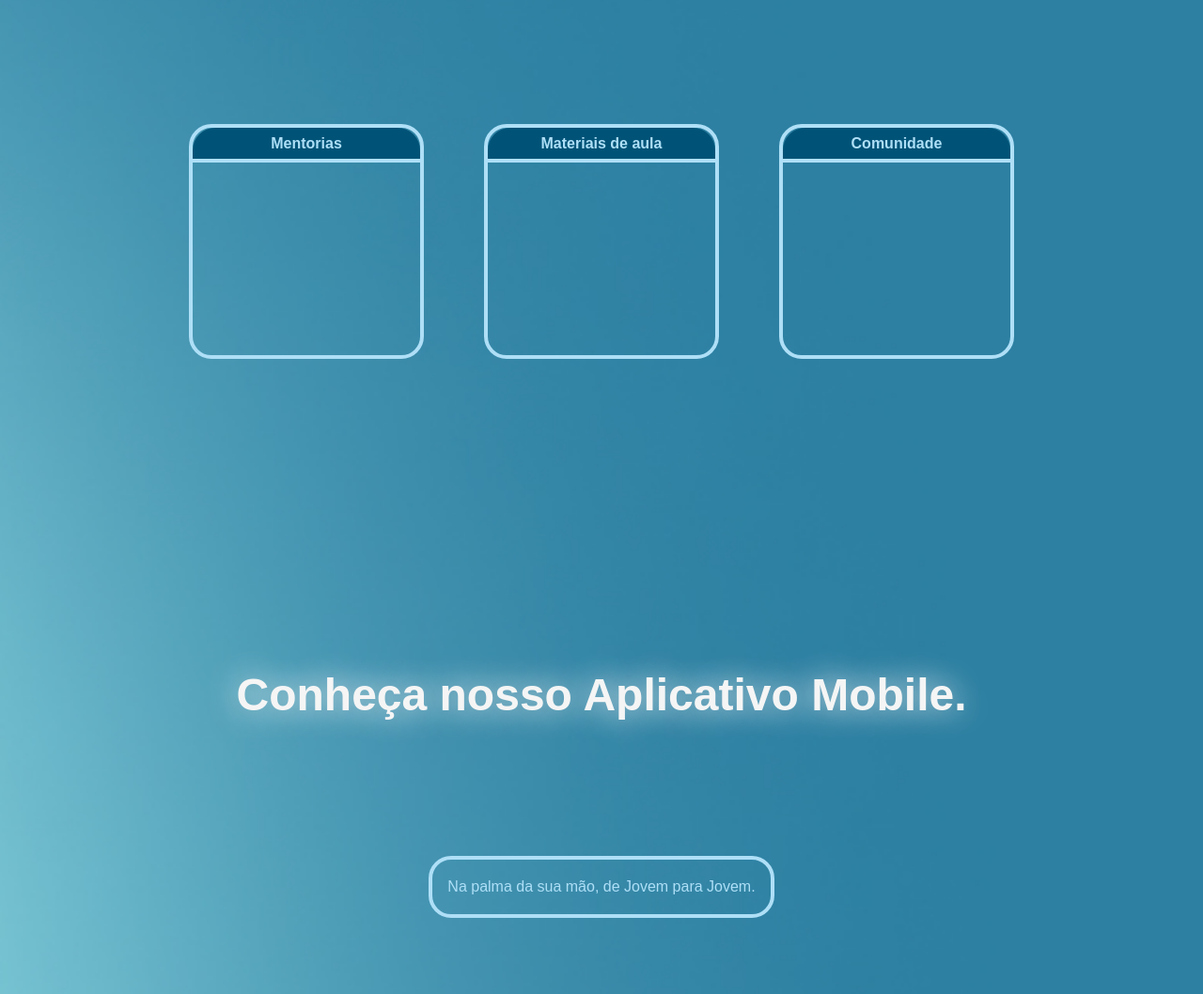
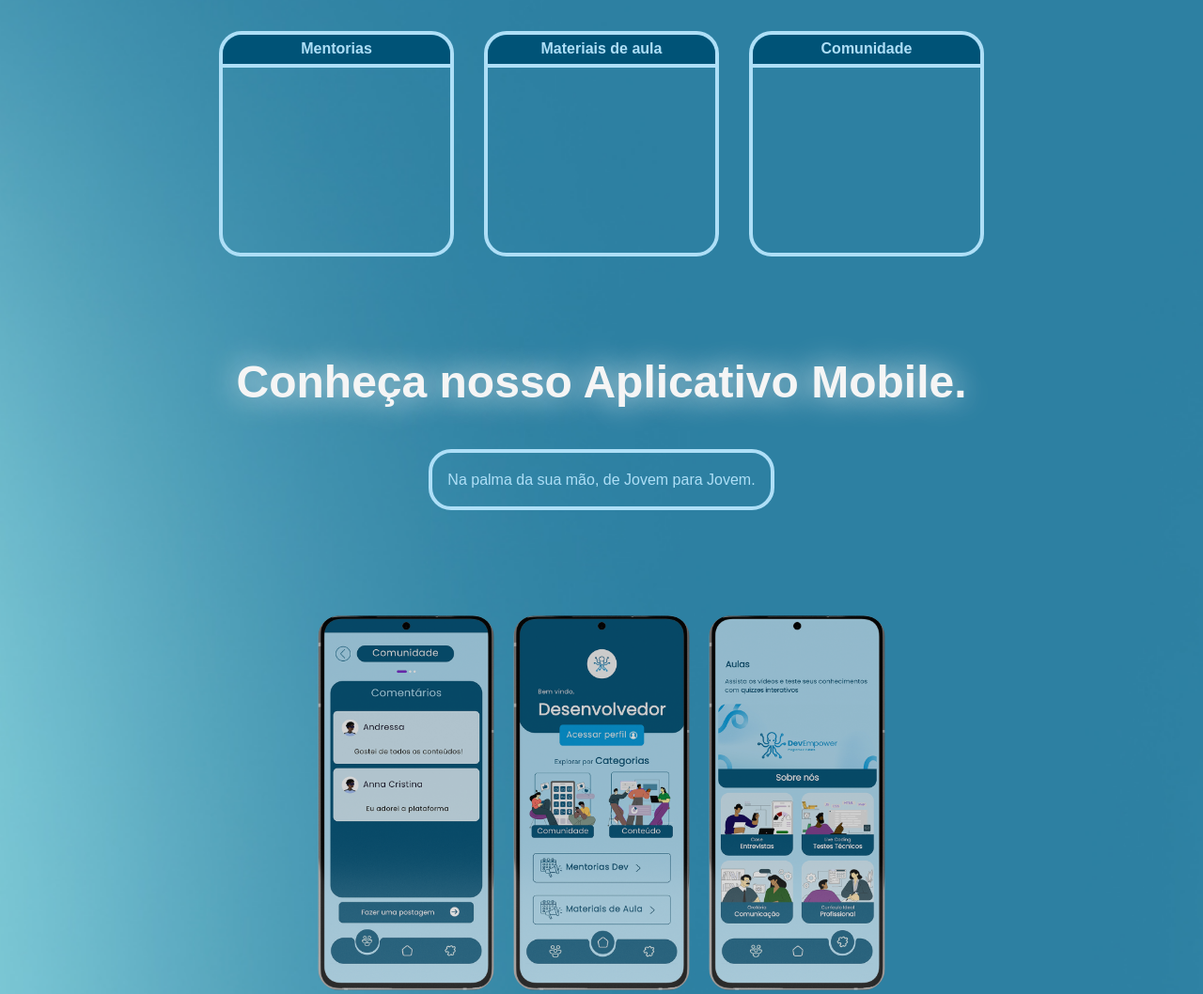
Before and after one commit to DevEmpowerDemoDay/LandingPage, a plain HTML site: page index.html in a window 1280 px wide. Shown: the part 1740-2798 px from the top of the page at 94% size. Drawn offline with nearby package versions, Linux system fonts and the light colour scheme.

Commit message:
minor changes

```diff
--- a/index.html
+++ b/index.html
@@ -31,7 +31,7 @@
     </section>
     <section class="ending_page">
         <div class="ending_page_content" style="display: flex; flex-direction: column">
-            <h1 style="margin-top: 2rem;">O que oferecemos?</h1>
+            <h1 style="">O que oferecemos?</h1>
             <div class="offers_container">
                 <div>
                     <div class="offer_title">Mentorias</div>
--- a/index.js
+++ b/index.js
@@ -3,7 +3,7 @@
 const mockups = document.querySelectorAll(".mockup_cellphone");
 
 mockups.forEach(mockup => {
-    mockup.addEventListener("click", (event) => {
+    mockup.addEventListener("mouseover", (event) => {
         // Remove a classe 'active' de todos os elementos
         mockups.forEach(item => item.classList.remove("active"));
         // Adiciona a classe 'active' ao elemento clicado
--- a/style.css
+++ b/style.css
@@ -129,9 +129,13 @@ section {
     background-size: cover;
 }
 
+.ending_page_content {
+    display: flex;
+    gap: 6rem;
+}
+
 .ending_page h1 {
     font-size: 3rem;
-    margin-bottom: 15%;
     font-family: var(--poppins);
 }
 
@@ -139,14 +143,13 @@ section {
     display: flex;
     flex-wrap: no-wrap;
     justify-content: center;
-    gap: 4rem;
-    margin-top: 2rem;
+    gap: 2rem;
 }
 
 .offers_container > div {
     flex-basis: calc(33.333% - 1rem);
     min-width: 250px;
-    height: 250px;
+    height: 15rem;
     width: 100%;
     background-color: transparent;
     border: var(--uranium-blue) 4px solid;
@@ -165,8 +168,8 @@ section {
     align-items: center;
     color: var(--uranium-blue);
     justify-content: center;
-    border-top-left-radius: 1.5rem;
-    border-top-right-radius: 1.5rem;
+    border-top-left-radius: 1.3rem;
+    border-top-right-radius: 1.3rem;
     background-color: var(--indigo-dye);
     border-bottom: 4px solid var(--uranium-blue);
 }
@@ -178,10 +181,14 @@ section {
     background-size: cover;
 }
 
+.mockup_page_content {
+    display: flex;
+    gap: 2rem;
+}
+
 .mockup_page_content h1 {
     color: var(--white-smoke);
     font-size: 3rem;
-    margin-top: 20rem;
     text-shadow: 0px 0px 2rem var(--white-smoke);
 
 }
@@ -211,12 +218,6 @@ section {
     cursor: pointer;
 }
 
-/* .mockup_container img {
-    max-width: 200px;
-    margin: 0.5rem;
-} */
-
-
 .text_div {
     display: inline-block;
     padding: 1rem;
@@ -224,7 +225,6 @@ section {
     border-radius: 1.5rem;
     color: var(--uranium-blue);
     font-family: var(--baloo);
-    margin-bottom: 1rem;
 }
 
 /* Team Section */
```
